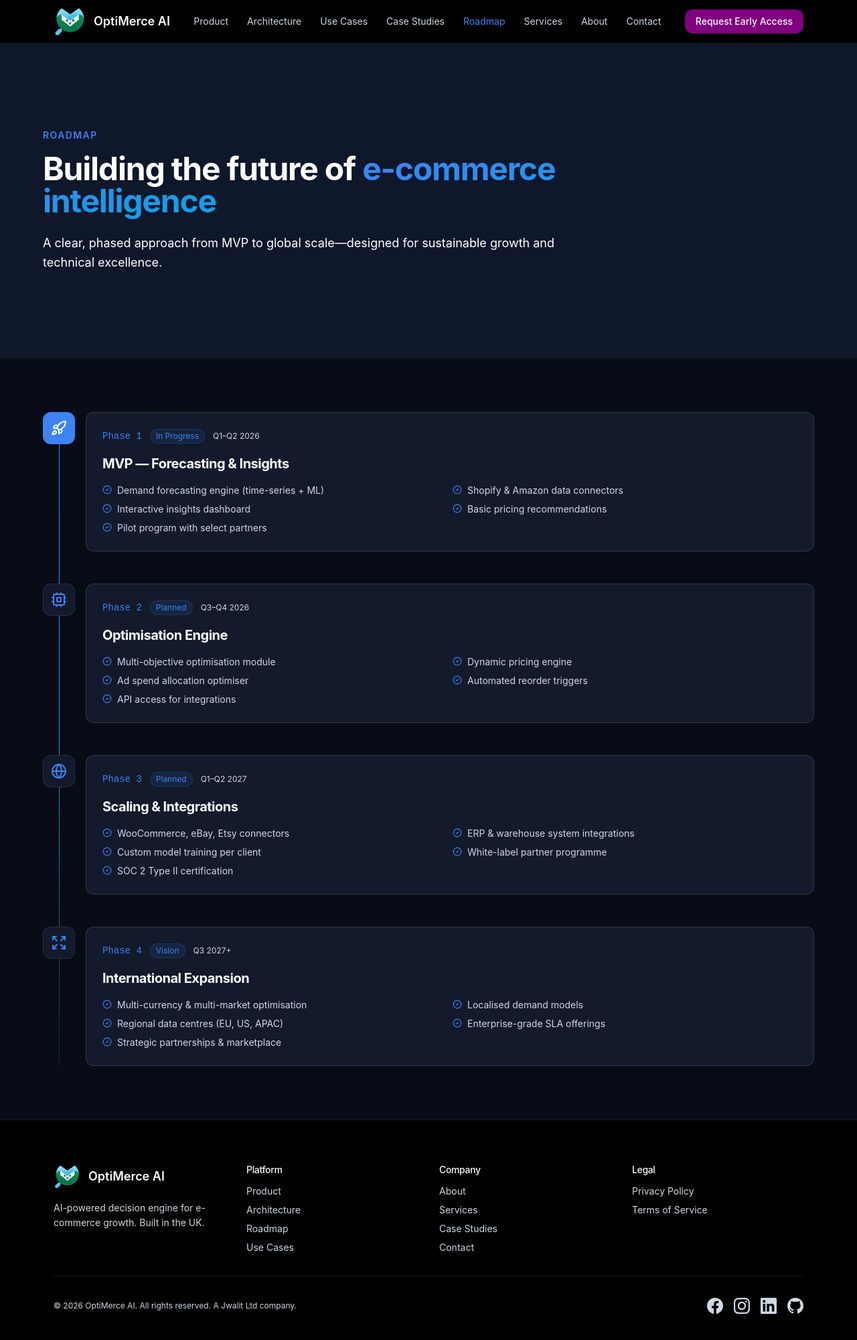
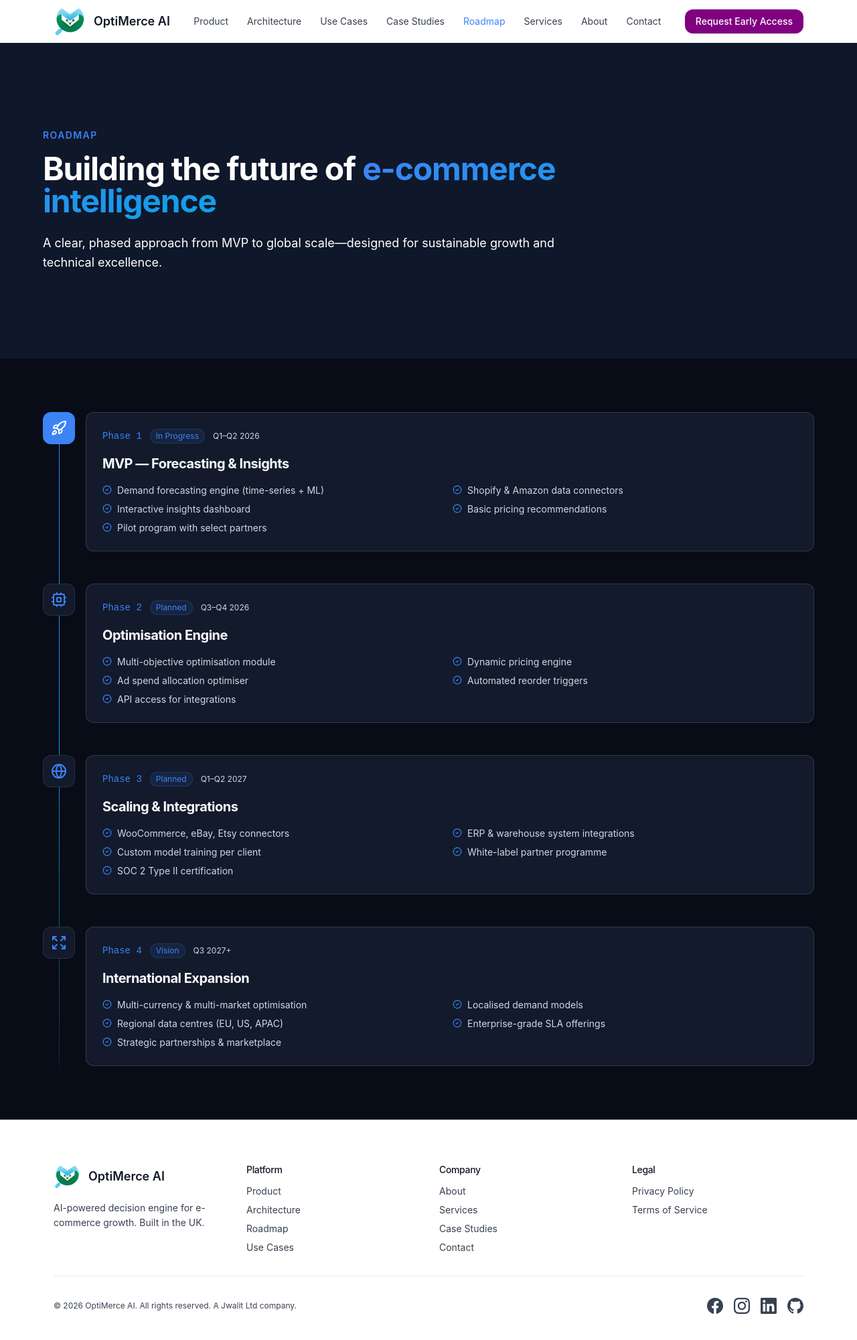
Before and after one commit to OptiMerceAI/OptiMerce-Ai_Website, a React (Vite) app: page /roadmap in a window 1280 px wide. Shown: the top 2000 px of the page at 67% size. Built offline with nearby package versions, Linux system fonts and the light colour scheme; the HTML template or start-up script is replaced by a standard one.

Commit message:
Update Navbar/Footer to White Theme

```diff
--- a/src/components/Footer.tsx
+++ b/src/components/Footer.tsx
@@ -1,21 +1,21 @@
 import { Link } from "react-router-dom";
 
 const Footer = () => (
-  <footer className="bg-black border-t border-border/10">
+  <footer className="bg-white border-t border-gray-200">
     <div className="container-tight px-4 py-16">
       <div className="grid grid-cols-2 md:grid-cols-4 gap-8">
         <div className="col-span-2 md:col-span-1">
           <div className="flex items-center gap-3 mb-4">
             <img src="/8198cc75-e9d8-4ec1-ad82-dd129dadbeb3_removalai_preview.png" alt="OptiMerce AI Logo" className="h-10 w-auto" />
-            <span className="font-semibold text-lg text-hero-foreground">OptiMerce AI</span>
+            <span className="font-semibold text-lg text-gray-900">OptiMerce AI</span>
           </div>
-          <p className="text-sm text-surface-dark-foreground leading-relaxed">
+          <p className="text-sm text-gray-700 leading-relaxed">
             AI-powered decision engine for e-commerce growth. Built in the UK.
           </p>
         </div>
         <div>
-          <h4 className="text-hero-foreground font-medium text-sm mb-3">Platform</h4>
-          <ul className="space-y-2 text-sm text-surface-dark-foreground">
+          <h4 className="text-gray-900 font-medium text-sm mb-3">Platform</h4>
+          <ul className="space-y-2 text-sm text-gray-700">
             <li><Link to="/product" className="hover:text-primary transition-colors">Product</Link></li>
             <li><Link to="/architecture" className="hover:text-primary transition-colors">Architecture</Link></li>
             <li><Link to="/roadmap" className="hover:text-primary transition-colors">Roadmap</Link></li>
@@ -23,8 +23,8 @@ const Footer = () => (
           </ul>
         </div>
         <div>
-          <h4 className="text-hero-foreground font-medium text-sm mb-3">Company</h4>
-          <ul className="space-y-2 text-sm text-surface-dark-foreground">
+          <h4 className="text-gray-900 font-medium text-sm mb-3">Company</h4>
+          <ul className="space-y-2 text-sm text-gray-700">
             <li><Link to="/about" className="hover:text-primary transition-colors">About</Link></li>
             <li><Link to="/services" className="hover:text-primary transition-colors">Services</Link></li>
             <li><Link to="/case-studies" className="hover:text-primary transition-colors">Case Studies</Link></li>
@@ -32,21 +32,21 @@ const Footer = () => (
           </ul>
         </div>
         <div>
-          <h4 className="text-hero-foreground font-medium text-sm mb-3">Legal</h4>
-          <ul className="space-y-2 text-sm text-surface-dark-foreground">
+          <h4 className="text-gray-900 font-medium text-sm mb-3">Legal</h4>
+          <ul className="space-y-2 text-sm text-gray-700">
             <li><span className="cursor-default">Privacy Policy</span></li>
             <li><span className="cursor-default">Terms of Service</span></li>
           </ul>
         </div>
       </div>
-      <div className="mt-8 pt-8 border-t border-border/10 flex flex-col md:flex-row justify-between items-center gap-4">
-        <p className="text-xs text-surface-dark-foreground">© 2026 OptiMerce AI. All rights reserved. A Jwalit Ltd company.</p>
+      <div className="mt-8 pt-8 border-t border-gray-200 flex flex-col md:flex-row justify-between items-center gap-4">
+        <p className="text-xs text-gray-700">© 2026 OptiMerce AI. All rights reserved. A Jwalit Ltd company.</p>
         <div className="flex items-center gap-4">
           <a
             href="https://www.facebook.com/profile.php?id=61587820710838"
             target="_blank"
             rel="noopener noreferrer"
-            className="text-surface-dark-foreground hover:text-primary transition-colors"
+            className="text-gray-700 hover:text-primary transition-colors"
             aria-label="Facebook"
           >
             <svg xmlns="http://www.w3.org/2000/svg" width="24" height="24" viewBox="0 0 24 24" fill="currentColor">
@@ -57,7 +57,7 @@ const Footer = () => (
             href="https://www.instagram.com/optimerce_ai/"
             target="_blank"
             rel="noopener noreferrer"
-            className="text-surface-dark-foreground hover:text-primary transition-colors"
+            className="text-gray-700 hover:text-primary transition-colors"
             aria-label="Instagram"
           >
             <svg xmlns="http://www.w3.org/2000/svg" width="24" height="24" viewBox="0 0 24 24" fill="currentColor">
@@ -68,7 +68,7 @@ const Footer = () => (
             href="https://www.linkedin.com/company/111898237/admin/dashboard/"
             target="_blank"
             rel="noopener noreferrer"
-            className="text-surface-dark-foreground hover:text-primary transition-colors"
+            className="text-gray-700 hover:text-primary transition-colors"
             aria-label="LinkedIn"
           >
             <svg xmlns="http://www.w3.org/2000/svg" width="24" height="24" viewBox="0 0 24 24" fill="currentColor">
@@ -79,7 +79,7 @@ const Footer = () => (
             href="https://github.com/settings/repositories"
             target="_blank"
             rel="noopener noreferrer"
-            className="text-surface-dark-foreground hover:text-primary transition-colors"
+            className="text-gray-700 hover:text-primary transition-colors"
             aria-label="GitHub"
           >
             <svg xmlns="http://www.w3.org/2000/svg" width="24" height="24" viewBox="0 0 24 24" fill="currentColor">
--- a/src/components/Navbar.tsx
+++ b/src/components/Navbar.tsx
@@ -19,11 +19,11 @@ const Navbar = () => {
   const location = useLocation();
 
   return (
-    <header className="fixed top-0 left-0 right-0 z-50 bg-black">
+    <header className="fixed top-0 left-0 right-0 z-50 bg-white">
       <div className="container-tight flex items-center justify-between h-16 px-4">
         <Link to="/" className="flex items-center gap-3">
           <img src="/8198cc75-e9d8-4ec1-ad82-dd129dadbeb3_removalai_preview.png" alt="OptiMerce AI Logo" className="h-12 w-auto" />
-          <span className="font-semibold text-lg text-hero-foreground">OptiMerce AI</span>
+          <span className="font-semibold text-lg text-gray-900">OptiMerce AI</span>
         </Link>
 
         {/* Desktop */}
@@ -35,7 +35,7 @@ const Navbar = () => {
               className={`px-3 py-2 text-sm rounded-md transition-colors ${
                 location.pathname === l.href
                   ? "text-primary"
-                  : "text-surface-dark-foreground hover:text-hero-foreground"
+                  : "text-gray-700 hover:text-gray-900"
               }`}
             >
               {l.label}
@@ -56,7 +56,7 @@ const Navbar = () => {
         {/* Mobile toggle */}
         <button
           onClick={() => setOpen(!open)}
-          className="lg:hidden text-hero-foreground"
+          className="lg:hidden text-gray-900"
           aria-label="Toggle menu"
         >
           {open ? <X size={24} /> : <Menu size={24} />}
@@ -70,7 +70,7 @@ const Navbar = () => {
             initial={{ opacity: 0, height: 0 }}
             animate={{ opacity: 1, height: "auto" }}
             exit={{ opacity: 0, height: 0 }}
-            className="lg:hidden bg-black border-t border-border/10 overflow-hidden"
+            className="lg:hidden bg-white border-t border-gray-200 overflow-hidden"
           >
             <nav className="flex flex-col p-4 gap-1">
               {navLinks.map((l) => (
@@ -81,7 +81,7 @@ const Navbar = () => {
                   className={`px-3 py-2 text-sm rounded-md transition-colors ${
                     location.pathname === l.href
                       ? "text-primary"
-                      : "text-surface-dark-foreground hover:text-hero-foreground"
+                      : "text-gray-700 hover:text-gray-900"
                   }`}
                 >
                   {l.label}
```
